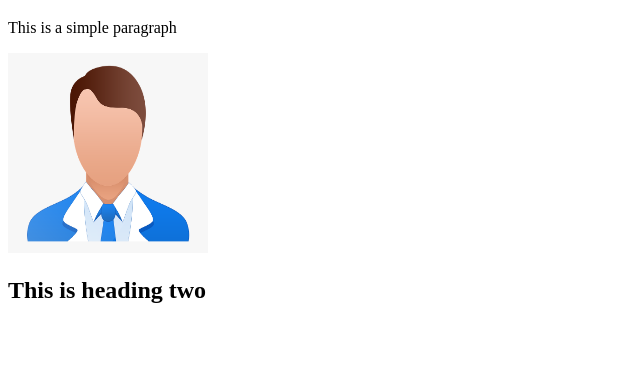
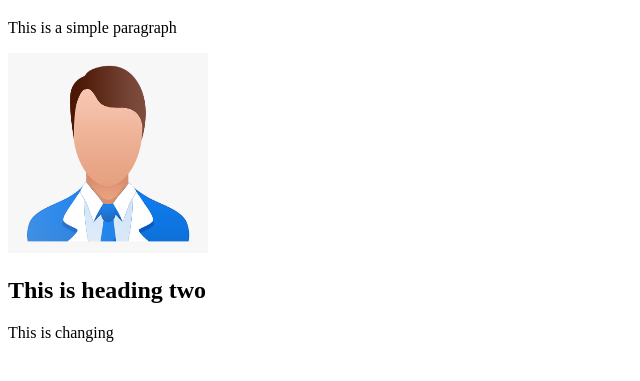
Before and after one commit to coder-mizanur/Git-Practice, a plain HTML site: page index.html in a window 1280 px wide. Shown: the part 61-442 px from the top of the page, without its empty margins (0-640 px from the left). Drawn offline with Linux system fonts and the light colour scheme.

Commit message:
This is third change

```diff
--- a/index.html
+++ b/index.html
@@ -9,5 +9,6 @@
 	<p>This is a simple paragraph </p>
 	<img src="photos/picture.png" alt="dummy images" width="200" height="200" />
 	<h2>This is heading two</h2>
+	<p>This is changing</p>
 </body>
 </html>
```
